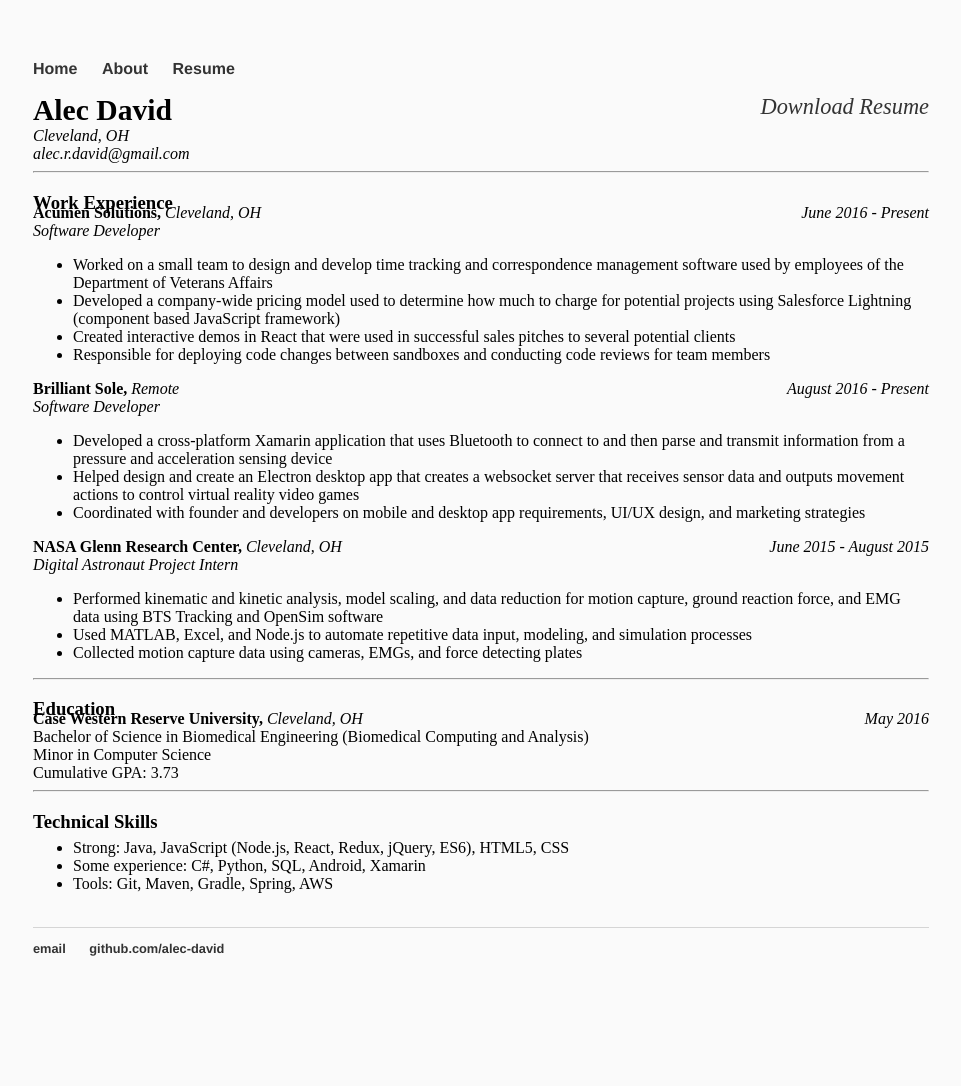
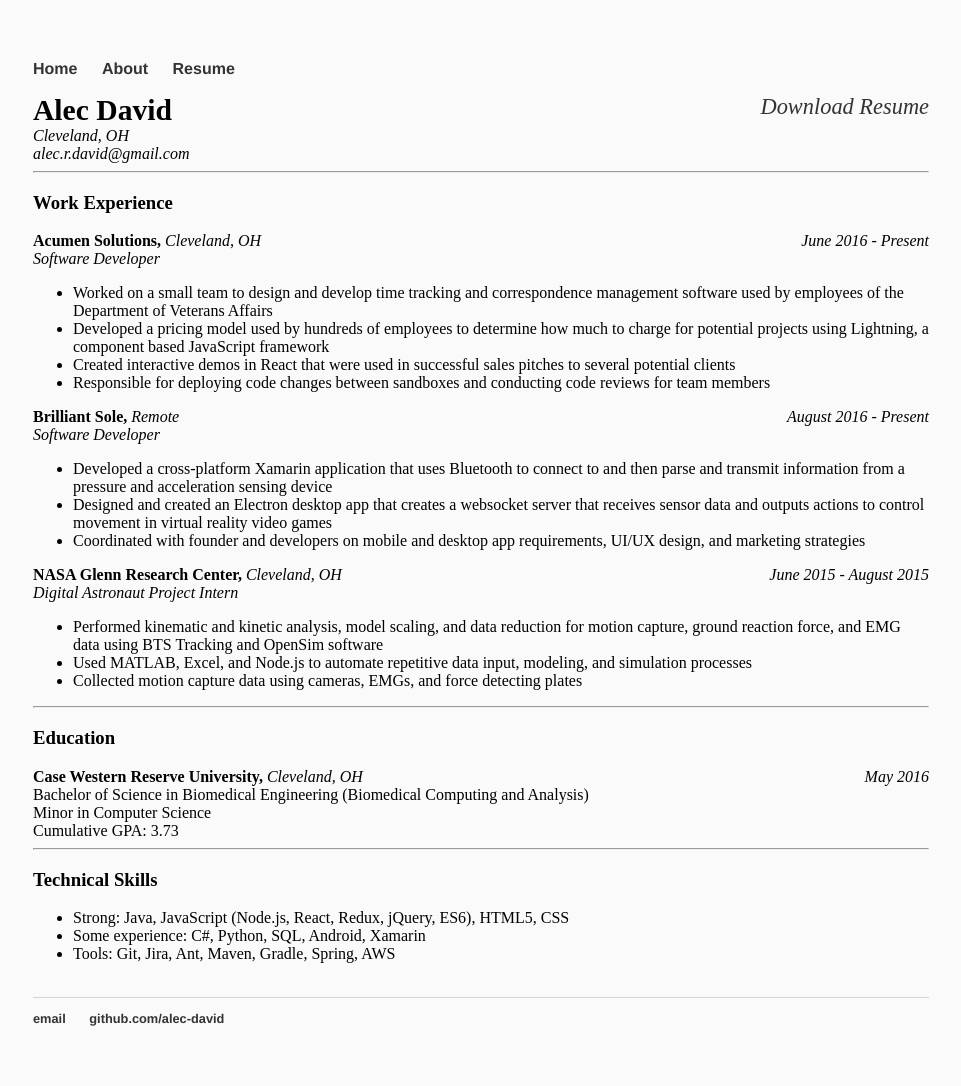
Before and after one commit to alec-david/alec-david.github.io, a Jekyll site: the page built from resume/index.html, in a window 1280 px wide. Shown: the whole page, without its empty margins (159-1120 px from the left). Built offline with Jekyll 4.4.1, drawn with Linux system fonts in a browser that asks for light colours; before the commit the page ends 1016 px from its top, so only the background shows below that.

Commit message:
small ui fix. updated resume

```diff
--- a/about/index.html
+++ b/about/index.html
@@ -12,7 +12,7 @@
     	In my free time, I am also working for Brilliant Sole - a startup that is reinventing how virtual reality video games are controlled. Check out some of the  cool problems that Brilliant Sole is solving at our website:
     	<a class="colorLink" href="http://www.brilliantsole.com/"> brilliantsole.com</a>.
     	<br><br>
-      Most of my experience is in Java and Javascript (Nodejs, ES6, React, Redux). I've also worked with C# and python.
+      Most of my experience is in Java and Javascript (Node.js, React, Redux). I've also worked with C# and python.
       <br><br>
     </p>
   </div>
--- a/css/main.css
+++ b/css/main.css
@@ -25,9 +25,6 @@
 h1 {
   font-size: 3em;
   font-family: 'Helvetica', 'Arial', 'Sans-Serif';
-  margin-bottom: -10px;
-}
-h3 {
   margin-bottom: -10px;
 }
 footer {
@@ -70,3 +67,7 @@
 #dlResume {
   font-size: 1.4em;
 }
+
+#skills {
+  margin-bottom: -10px;
+}
--- a/index.html
+++ b/index.html
@@ -6,7 +6,7 @@
 <div class="blurb">
 	<h1>Alec David</h1>
 	<h3>Full-Stack Developer</h3>
-	<h4>Java • Javascript • Node.js • React • Redux</h4>
+	<h4 id="skills">Java • Javascript • Node.js • React • Redux</h4>
 	<h3>Projects:</h3>
 	<ul id="ProjectList">
 		<li>
--- a/resume/index.html
+++ b/resume/index.html
@@ -25,12 +25,10 @@
       <i>Software Developer</i>
       <ul>
         <li>
-          Worked on a small team to design and develop time tracking and correspondence management software used by employees of the
-          Department of Veterans Affairs
+          Worked on a small team to design and develop time tracking and correspondence management software used by employees of the Department of Veterans Affairs
         </li>
         <li>
-          Developed a company-wide pricing model used to determine how much to charge for potential projects using Salesforce Lightning
-          (component based JavaScript framework)
+          Developed a pricing model used by hundreds of employees to determine how much to charge for potential projects using Lightning, a component based JavaScript framework
         </li>
         <li>
           Created interactive demos in React that were used in successful sales pitches to several potential clients
@@ -50,12 +48,10 @@
       <i>Software Developer</i>
       <ul>
         <li>
-          Developed a cross-platform Xamarin application that uses Bluetooth to connect to and then parse and transmit information
-          from a pressure and acceleration sensing device
+          Developed a cross-platform Xamarin application that uses Bluetooth to connect to and then parse and transmit information from a pressure and acceleration sensing device
         </li>
         <li>
-          Helped design and create an Electron desktop app that creates a websocket server that receives sensor data and outputs movement
-          actions to control virtual reality video games
+          Designed and created an Electron desktop app that creates a websocket server that receives sensor data and outputs actions to control movement in virtual reality video games
         </li>
         <li>
           Coordinated with founder and developers on mobile and desktop app requirements, UI/UX design, and marketing strategies
@@ -107,7 +103,7 @@
     <ul>
       <li>Strong: Java, JavaScript (Node.js, React, Redux, jQuery, ES6), HTML5, CSS</li>
       <li>Some experience: C#, Python, SQL, Android, Xamarin</li>
-      <li>Tools: Git, Maven, Gradle, Spring, AWS</li>
+      <li>Tools: Git, Jira, Ant, Maven, Gradle, Spring, AWS</li>
     </ul>
   </div>
   <br>
```
Also changed, not shown: 1 other file.
